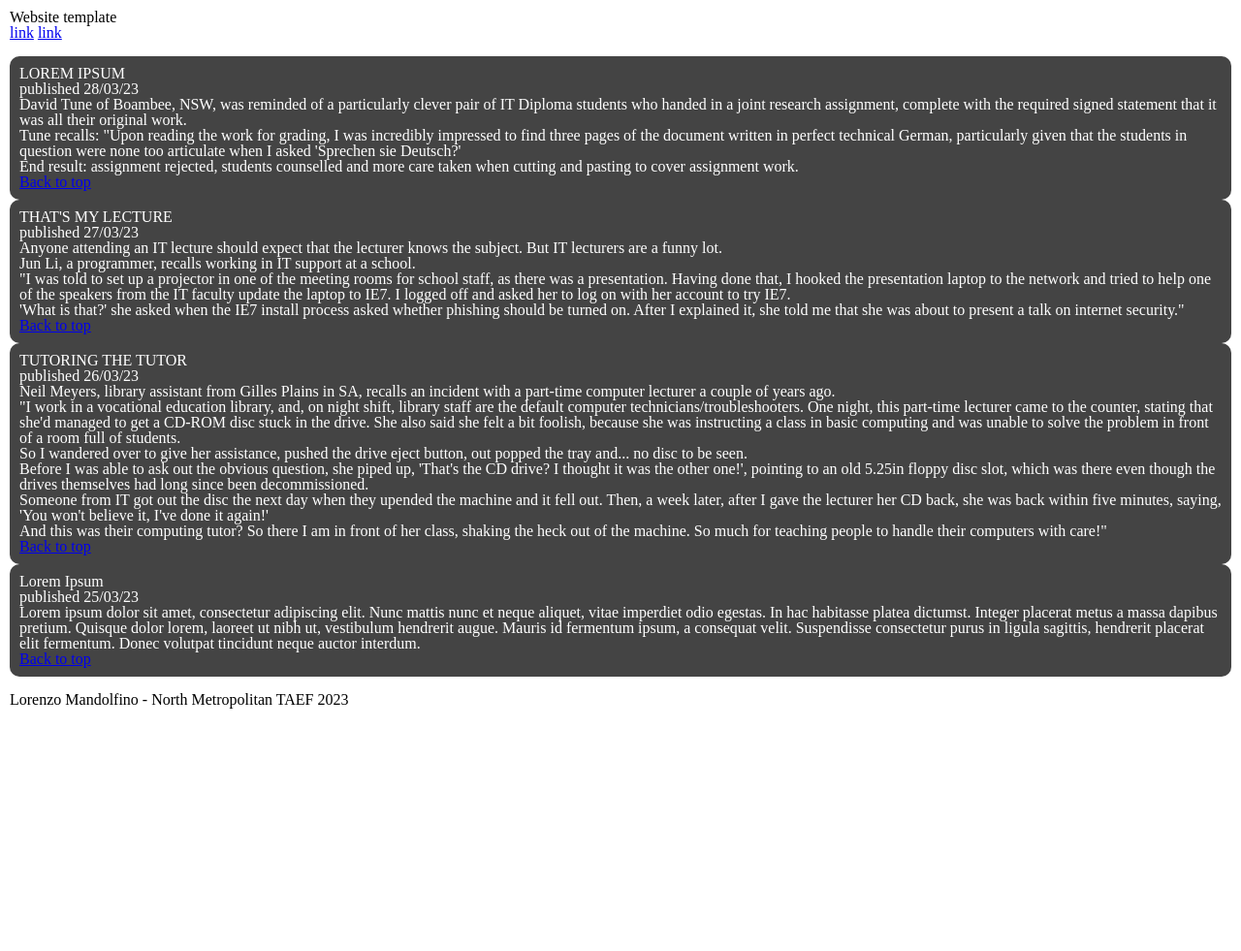
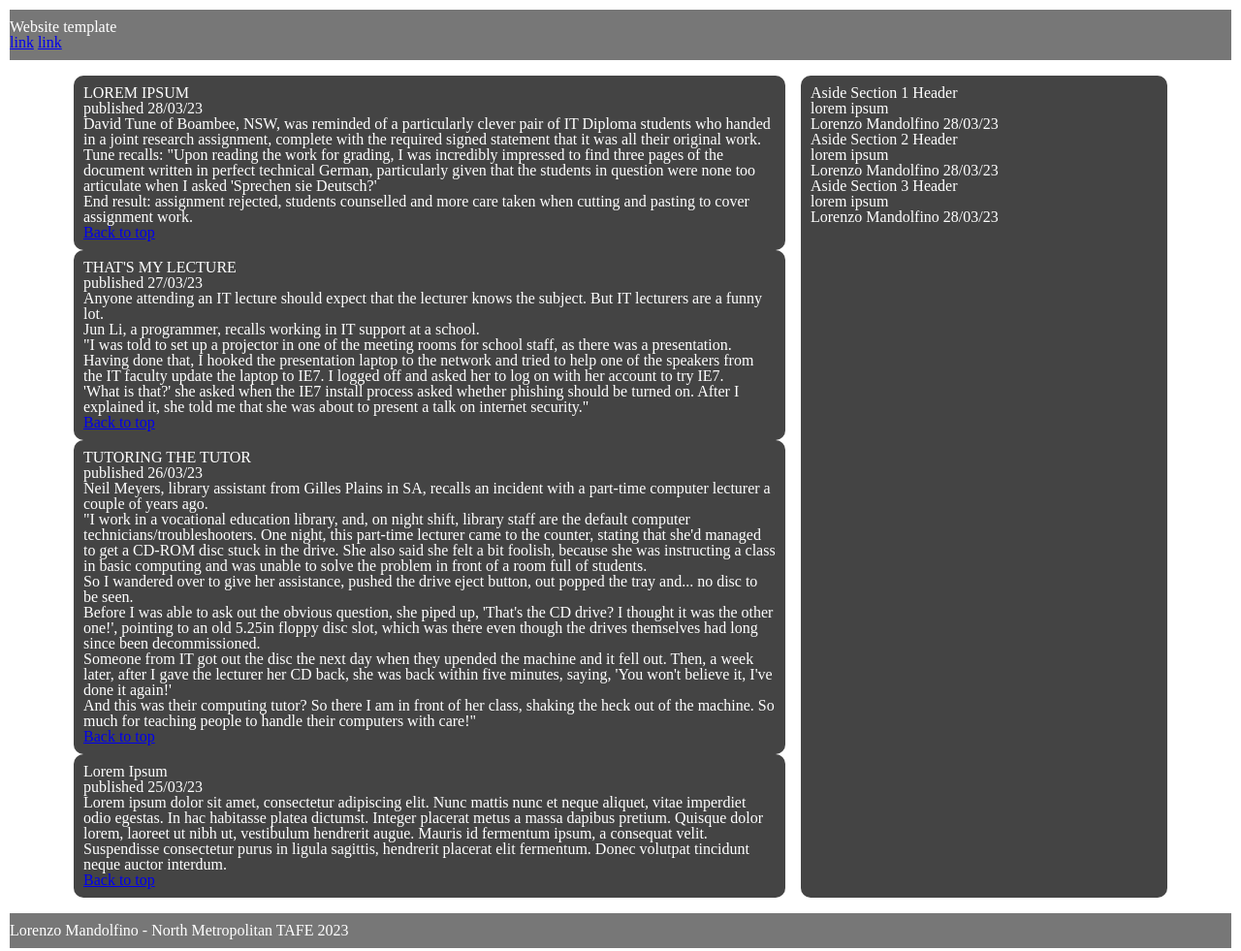
Before and after one commit to LegendLoreLori/WebTech-Portfolio, a plain HTML site: page phase-2/index.html in a window 1280 px wide. Shown: the whole page at 97% size. Before the commit the page ends 800 px from the top, so only its background shows below. Drawn offline with Linux system fonts and the light colour scheme.

Commit message:
feat: add desktop mediaquery css

```diff
--- a/assets/css/style.css
+++ b/assets/css/style.css
@@ -1,18 +1,18 @@
 /*Default mobile style*/
+body > header {
+    grid-area: header;
+}
+
 main {
     grid-area: content;
 }
 
-aside {
+body > aside {
     grid-area: sidebar;
     content-visibility: hidden;
 }
 
-header {
-    grid-area: header;
-}
-
-footer {
+body > footer {
     grid-area: footer;
 }
 
@@ -25,15 +25,6 @@ footer {
      "content"
      "footer"
 }
-
-main > article {
-    background-color: #444444;
-    color: #ffffff;
-    border-radius: 10px;
-    padding: 10px;
-}
-
-
 
 /*Tablet media query*/
 /*@media only screen and (min-width: 768px) {*/
@@ -54,25 +45,31 @@ main > article {
 /*    }*/
 /*}*/
 
-/*!*Desktop media query*!*/
-/*@media only screen and (min-width: 1024px) {*/
-/*    !*.flex-container {*!*/
-/*    !*    font-size: 2rem;*!*/
-/*    !*}*!*/
+/*Desktop media query*/
+@media only screen and (min-width: 1024px) {
+    body > aside {
+        content-visibility: visible;
+    }
 
-/*    aside {*/
-/*        content-visibility: visible;*/
-/*    }*/
+    .grid-wrapper {
+        grid-template-columns: 50px auto 30% 50px;
+        grid-template-areas:
+        "header header header header"
+        ". content sidebar ."
+        "footer footer footer footer";
+    }
+}
 
-/*    .content > article {*/
-/*        margin: 1em;*/
-/*    }*/
+article, aside {
+    background-color: #444444;
+    color: #ffffff;
+    border-radius: 10px;
+    padding: 10px;
+}
 
-/*    .grid-wrapper {*/
-/*        grid-template-columns: auto 20%;*/
-/*        grid-template-areas:*/
-/*        "header   header"*/
-/*        "content  sidebar"*/
-/*        "footer   footer";*/
-/*    }*/
-/*}*/
+body > header,
+body > footer {
+    background-color: #777777;
+    color: #ffffff;
+    padding: 10px 0 10px 0;
+}
--- a/phase-2/index.html
+++ b/phase-2/index.html
@@ -3,7 +3,7 @@
 <head>
     <meta charset="UTF-8">
     <title>Phase 2</title>
-    <link rel="stylesheet" href="../assets/css/meyer-reset.css" />
+    <link rel="stylesheet" href="../assets/css/meyer-reset.css">
     <link rel="stylesheet" href="../assets/css/style.css">
 </head>
 <body class="grid-wrapper">
@@ -14,38 +14,8 @@
             <a href="#">link</a>
         </nav>
     </header>
-
     <main>
-        <aside>
-            <section>
-                <header>
-                    <h3>Aside Section 1 Header</h3>
-                </header>
-                    <p>lorem ipsum</p>
-                <footer>
-                    <p>Lorenzo Mandolfino 28/03/23</p>
-                </footer>
-            </section>
-            <section>
-                <header>
-                    <h3>Aside Section 2 Header</h3>
-                </header>
-                    <p>lorem ipsum</p>
-                <footer>
-                    <p>Lorenzo Mandolfino 28/03/23</p>
-                </footer>
-            </section>
-            <section>
-                <header>
-                    <h3>Aside Section 3 Header</h3>
-                </header>
-                    <p>lorem ipsum</p>
-                <footer>
-                    <p>Lorenzo Mandolfino 28/03/23</p>
-                </footer>
-            </section>
-        </aside>
-
+        <div class="content">
             <article>
                 <header>
                     <h2>LOREM IPSUM</h2>
@@ -144,10 +114,39 @@
                     <a href="#">Back to top</a>
                 </footer>
             </article>
+        </div>
     </main>
-
+    <aside>
+        <section>
+            <header>
+                <h3>Aside Section 1 Header</h3>
+            </header>
+            <p>lorem ipsum</p>
             <footer>
-        <p>Lorenzo Mandolfino - North Metropolitan TAEF 2023</p>
+                <p>Lorenzo Mandolfino 28/03/23</p>
+            </footer>
+        </section>
+        <section>
+            <header>
+                <h3>Aside Section 2 Header</h3>
+            </header>
+            <p>lorem ipsum</p>
+            <footer>
+                <p>Lorenzo Mandolfino 28/03/23</p>
+            </footer>
+        </section>
+        <section>
+            <header>
+                <h3>Aside Section 3 Header</h3>
+            </header>
+            <p>lorem ipsum</p>
+            <footer>
+                <p>Lorenzo Mandolfino 28/03/23</p>
+            </footer>
+        </section>
+    </aside>
+    <footer>
+        <p>Lorenzo Mandolfino - North Metropolitan TAFE 2023</p>
     </footer>
 </body>
 </html>
```
Lines whose indentation alone changed are shown as unchanged.
